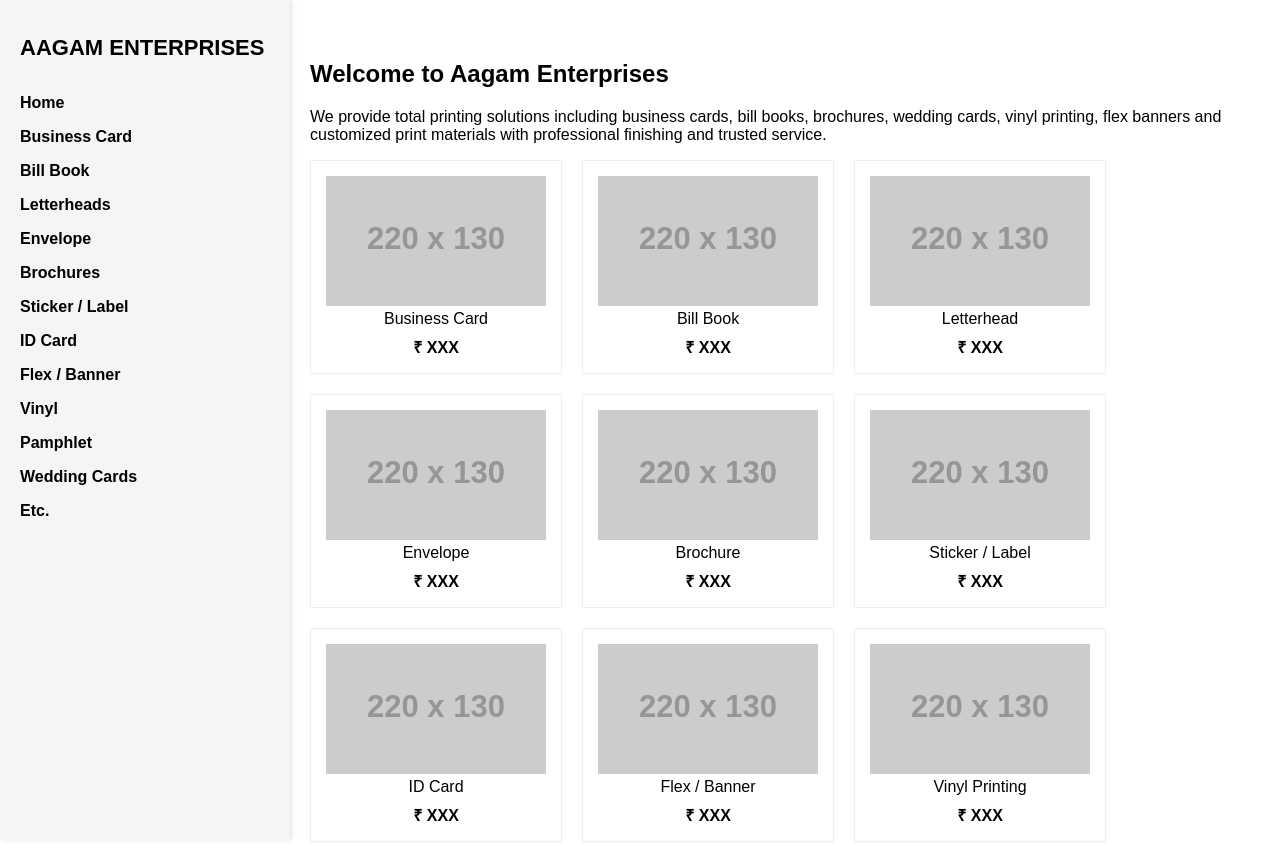
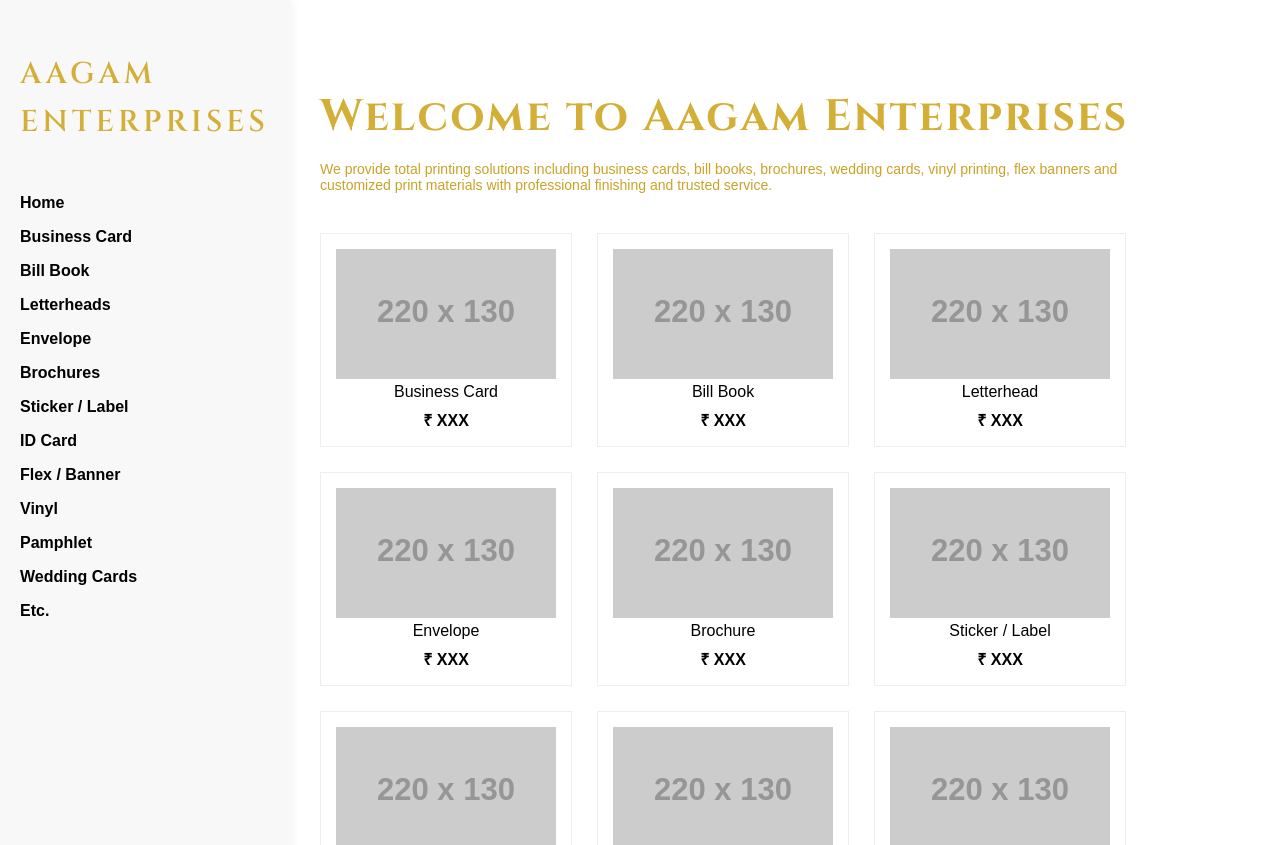
Before and after one commit to aakashgarg7142-star/aagamenterprises.github.io, a plain HTML site: page index.html in a window 1280 px wide. Shown: the top 845 px of the page. Drawn offline with Linux system fonts and the light colour scheme; placeholder pictures from the web are drawn by us.

Commit message:
Update index.html

```diff
--- a/index.html
+++ b/index.html
@@ -3,6 +3,9 @@
 <head>
 <meta charset="UTF-8">
 <title>Aagam Enterprises</title>
+
+<!-- Premium Font -->
+<link href="https://fonts.googleapis.com/css2?family=Cinzel:wght@400;600;700&display=swap" rel="stylesheet">
 
 <style>
 body{
@@ -16,17 +19,24 @@ body{
     position:fixed;
     width:250px;
     height:100%;
-    background:#f5f5f5;
-    padding:20px;
+    background:#f8f8f8;
+    padding:30px 20px;
     overflow-y:auto;
-    box-shadow:2px 0 5px rgba(0,0,0,0.1);
+    box-shadow:2px 0 10px rgba(0,0,0,0.05);
 }
 
+/* Premium Brand Title */
 .sidebar h1{
-    font-size:22px;
-    margin-bottom:25px;
+    font-family: 'Cinzel', serif;
+    font-size:30px;
+    font-weight:600;
+    letter-spacing:4px;
+    color:#D4AF37;
+    line-height:1.6;
+    margin-bottom:40px;
 }
 
+/* Sidebar Links */
 .sidebar a{
     display:block;
     padding:8px 0;
@@ -34,22 +44,42 @@ body{
     color:#000;
     font-weight:bold;
     cursor:pointer;
+    transition:0.3s;
 }
 
 .sidebar a:hover{
-    color:#555;
+    color:#D4AF37;
 }
 
 /* Content */
 .content{
     margin-left:270px;
-    padding:40px;
+    padding:50px;
 }
 
+/* Premium Main Heading */
+.content h2{
+    font-family: 'Cinzel', serif;
+    font-size:44px;
+    font-weight:700;
+    color:#D4AF37;
+    letter-spacing:2px;
+    margin-bottom:15px;
+}
+
+/* Gold Small Description */
+.content p{
+    font-size:14px;
+    color:#C9A227;
+    max-width:800px;
+    margin-bottom:40px;
+}
+
+/* Products */
 .products{
     display:flex;
     flex-wrap:wrap;
-    gap:20px;
+    gap:25px;
 }
 
 .product{
@@ -58,10 +88,11 @@ body{
     padding:15px;
     text-align:center;
     transition:0.3s;
+    background:#fff;
 }
 
 .product:hover{
-    box-shadow:0 4px 10px rgba(0,0,0,0.1);
+    box-shadow:0 6px 15px rgba(0,0,0,0.1);
 }
 
 .product img{
@@ -100,7 +131,7 @@ function filterCategory(category){
 <body>
 
 <div class="sidebar">
-    <h1>AAGAM ENTERPRISES</h1>
+    <h1>AAGAM <br> ENTERPRISES</h1>
 
     <a onclick="filterCategory('all')">Home</a>
     <a onclick="filterCategory('business')">Business Card</a>
@@ -115,7 +146,6 @@ function filterCategory(category){
     <a onclick="filterCategory('pamphlet')">Pamphlet</a>
     <a onclick="filterCategory('wedding')">Wedding Cards</a>
     <a onclick="filterCategory('etc')">Etc.</a>
-
 </div>
 
 <div class="content">
@@ -201,7 +231,6 @@ function filterCategory(category){
         </div>
 
     </div>
-
 </div>
 
 </body>
```
